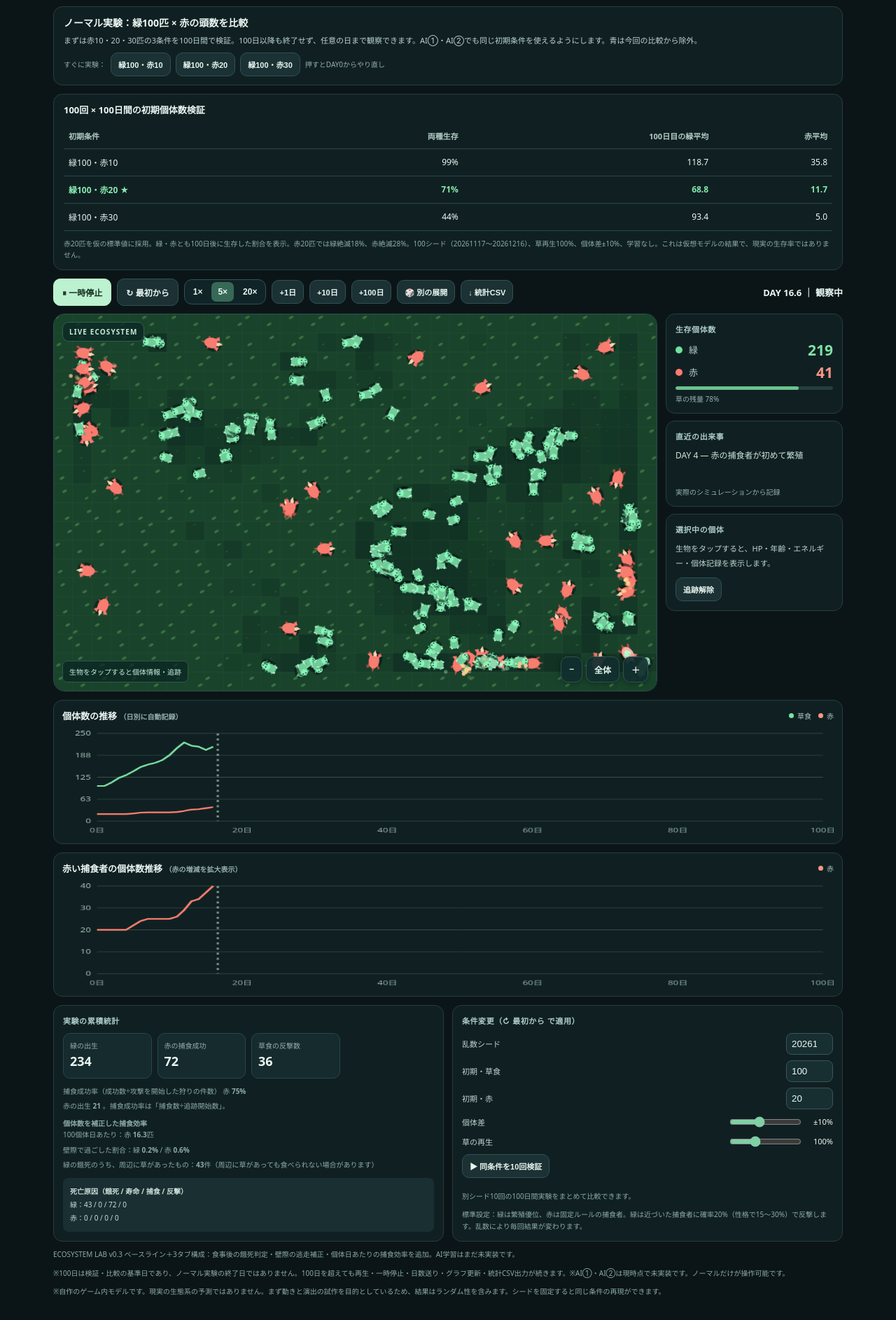
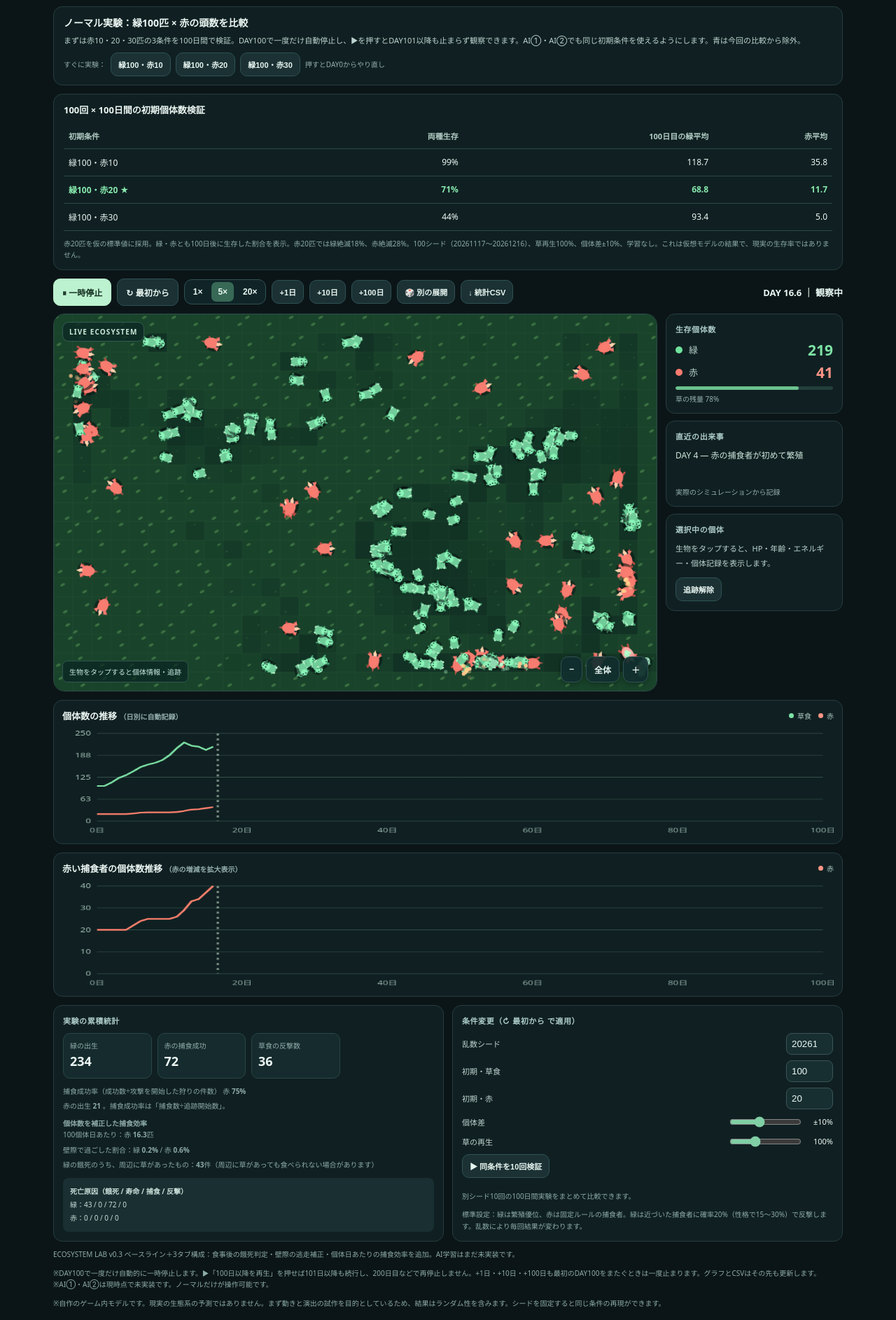
Before and after one commit to izu48625/ecosystem-lab, a plain HTML site: page index.html in a window 1280 px wide. Shown: the part 136-2022 px from the top of the page at 70% size. Drawn offline with Linux system fonts and the light colour scheme; animation ran at ten frames a second.

Commit message:
Explain one-time DAY100 automatic pause and ▶ continuous resume

```diff
--- a/index.html
+++ b/index.html
@@ -34,7 +34,7 @@
 <section id="view-normal" class="tabview" role="tabpanel" aria-labelledby="tabButtonNormal">
 <div class="pane balanceIntro">
   <h2>ノーマル実験：緑100匹 × 赤の頭数を比較</h2>
-  <div class="tiny">まずは赤10・20・30匹の3条件を100日間で検証。100日以降も終了せず、任意の日まで観察できます。AI①・AI②でも同じ初期条件を使えるようにします。青は今回の比較から除外。</div>
+  <div class="tiny">まずは赤10・20・30匹の3条件を100日間で検証。DAY100で一度だけ自動停止し、▶を押すとDAY101以降も止まらず観察できます。AI①・AI②でも同じ初期条件を使えるようにします。青は今回の比較から除外。</div>
   <div class="presets"><span class="muted">すぐに実験：</span><button type="button" class="small" id="preset10">緑100・赤10</button><button type="button" class="small" id="preset20">緑100・赤20</button><button type="button" class="small" id="preset30">緑100・赤30</button><span class="muted">押すとDAY0からやり直し</span></div>
 </div>
 <div class="pane balanceIntro" id="balanceStudy" aria-label="初期個体数の検証結果">
@@ -66,6 +66,6 @@
   <p>緑100匹が仲間との距離や方向合わせを世代交代で進化させる100日間の実験。群れの形成は強制せず、生存に有利なら広がるか検証します。</p>
   <p>AI①と同じ初期頭数・草・赤の能力を使い、このタブに独立した100日間シミュレーションを用意します。</p></div>
 </section>
-<div class="mutebot">ECOSYSTEM LAB v0.3 ベースライン＋3タブ構成：食事後の餓死判定・壁際の逃走補正・個体日あたりの捕食効率を追加。AI学習はまだ未実装です。</div><div class="mutebot">※100日は検証・比較の基準日であり、ノーマル実験の終了日ではありません。100日を超えても再生・一時停止・日数送り・グラフ更新・統計CSV出力が続きます。※AI①・AI②は現時点で未実装です。ノーマルだけが操作可能です。</div><div class="mutebot">※自作のゲーム内モデルです。現実の生態系の予測ではありません。まず動きと演出の試作を目的としているため、結果はランダム性を含みます。シードを固定すると同じ条件の再現ができます。</div></div>
+<div class="mutebot">ECOSYSTEM LAB v0.3 ベースライン＋3タブ構成：食事後の餓死判定・壁際の逃走補正・個体日あたりの捕食効率を追加。AI学習はまだ未実装です。</div><div class="mutebot">※DAY100で一度だけ自動的に一時停止します。▶「100日以降を再生」を押せば101日以降も続行し、200日目などで再停止しません。+1日・+10日・+100日も最初のDAY100をまたぐときは一度止まります。グラフとCSVはその先も更新します。※AI①・AI②は現時点で未実装です。ノーマルだけが操作可能です。</div><div class="mutebot">※自作のゲーム内モデルです。現実の生態系の予測ではありません。まず動きと演出の試作を目的としているため、結果はランダム性を含みます。シードを固定すると同じ条件の再現ができます。</div></div>
 <script src="src/sim-core.js"></script>
 <script src="src/ui.js"></script></body></html>
```
